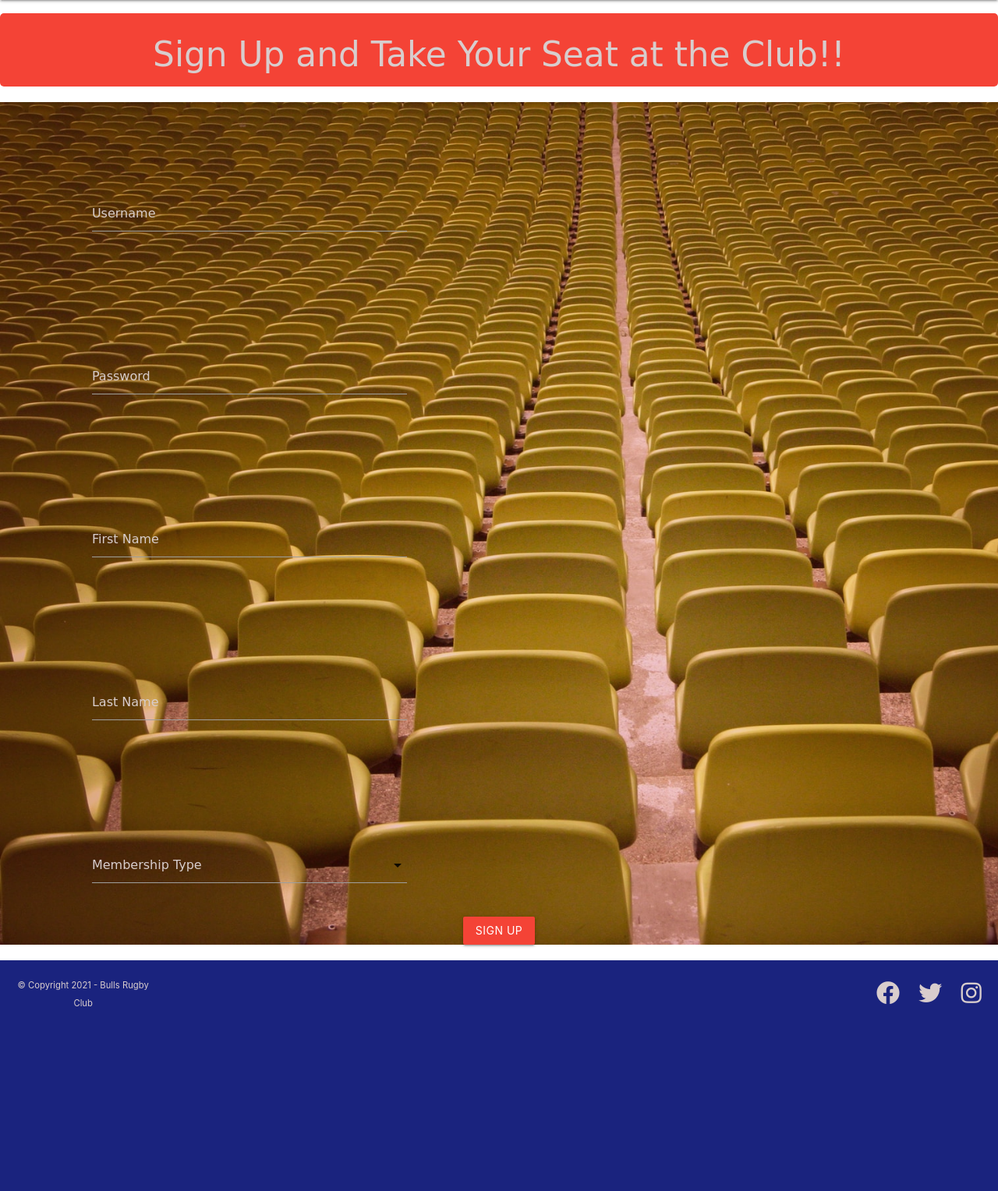
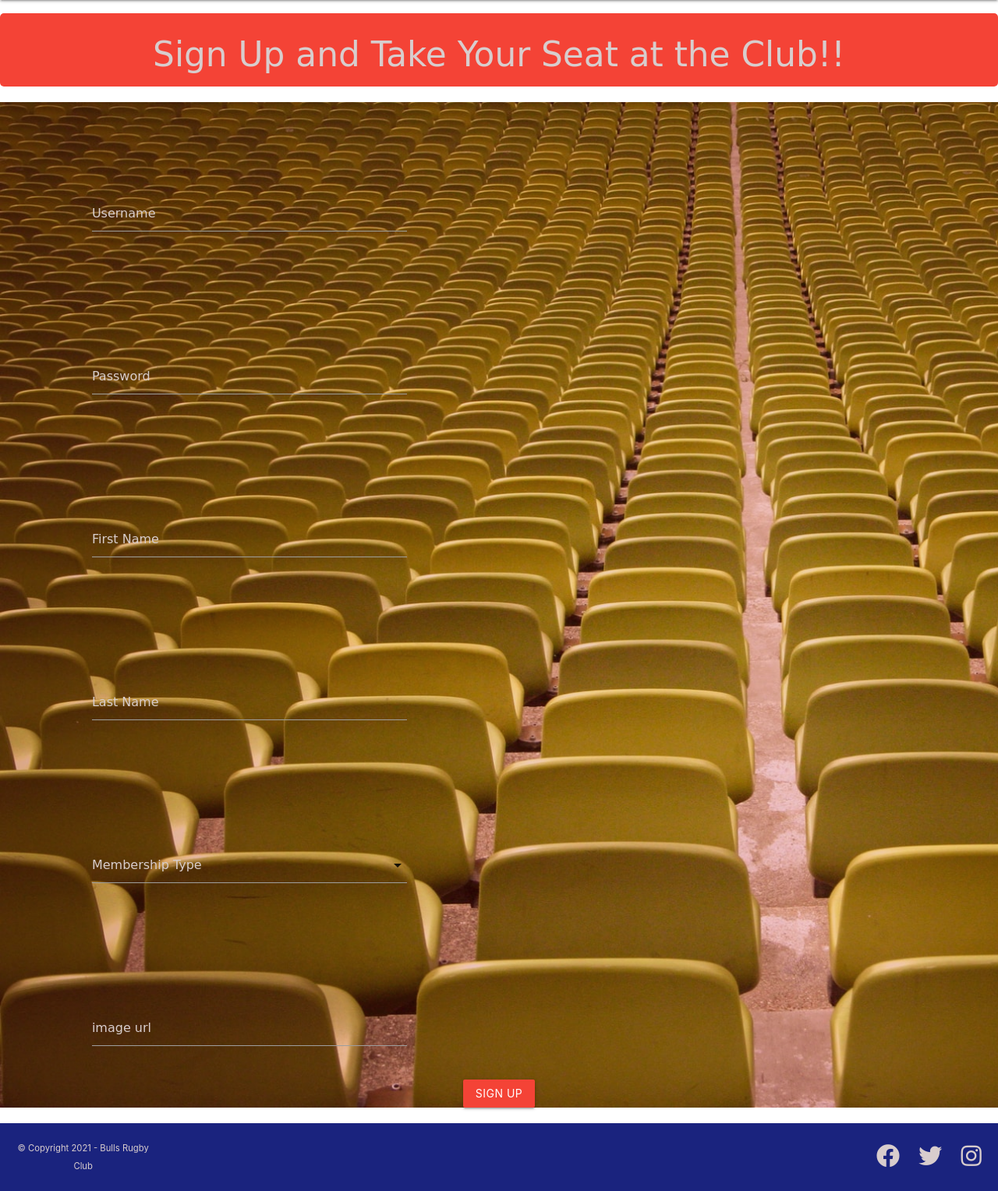
Before and after one commit to TomDillane/bulls_rugby_club, a Flask app: page /signup in a window 1280 px wide. Shown: the part 100-1628 px from the top of the page at 78% size. Before the commit the page ends 1391 px from the top, so only its background shows below. Run offline with Flask 2, Linux system fonts and the light colour scheme; some libraries are stand-ins or nearby versions; some web fonts are replaced.

Commit message:
Feat: added field for profile image url

```diff
--- a/templates/signup.html
+++ b/templates/signup.html
@@ -75,6 +75,12 @@
             </div>
         </div>
         <div class="row">
+            <div class="input-field col s12 m4 offset-m1">
+                <input id="image-url" name="image-url" type="url" class="validate signup-field" placeholder="image url" required>
+                <label for="image-url"></label>
+            </div>
+        </div>
+        <div class="row">
             <div class="col s12 center-align">
                 <button class="btn waves-effect waves-light red" type="submit" name="action">Sign Up</button>
             </div>
```
